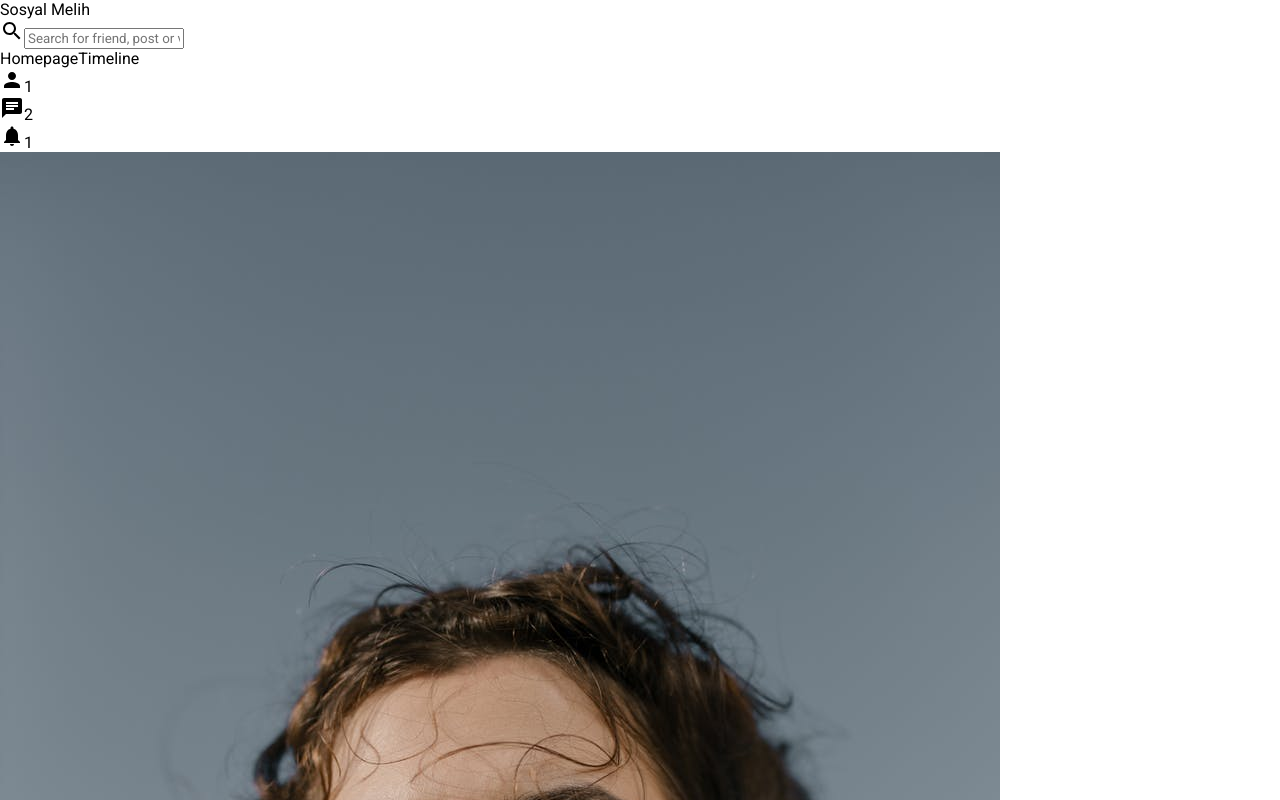
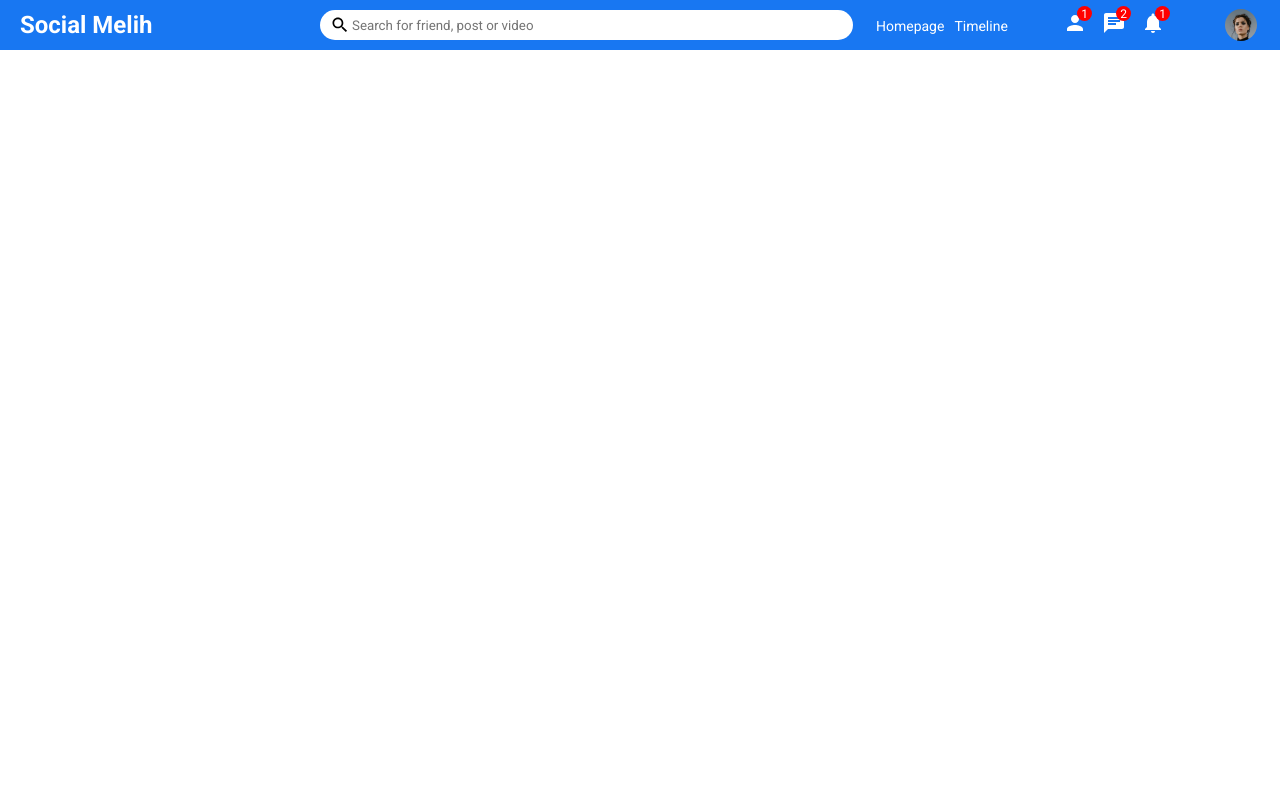
Before and after one commit to yenilikci/MERN-SocialMedia, a React (Create React App) app in the folder ui/: page / in a window 1280 px wide. Shown: the top 800 px of the page. Built offline with nearby package versions, Linux system fonts and the light colour scheme.

Commit message:
Topbar component için css yazıldı

```diff
--- a/ui/src/components/topbar/Topbar.jsx
+++ b/ui/src/components/topbar/Topbar.jsx
@@ -6,11 +6,11 @@
   return (
     <div className="topbarContainer">
       <div className="topbarLeft">
-        <span className="logo">Sosyal Melih</span>
+        <span className="logo">Social Melih</span>
       </div>
       <div className="topbarCenter">
         <div className="searchBar">
-          <Search />
+          <Search style={{ fontSize: 20, marginLeft: 10 }} />
           <input
             placeholder="Search for friend, post or video"
             className="searchInput"
--- a/ui/src/components/topbar/topbar.css
+++ b/ui/src/components/topbar/topbar.css
@@ -0,0 +1,90 @@
+.topbarContainer {
+  height: 50px;
+  width: 100%;
+  background-color: #1877f2;
+  display: flex;
+  align-items: center;
+  position: sticky;
+  top: 0;
+}
+
+.topbarLeft {
+  flex: 3;
+}
+
+.logo {
+  font-size: 24px;
+  margin-left: 20px;
+  font-weight: bold;
+  color: white;
+  cursor: pointer;
+}
+
+.topbarCenter {
+  flex: 5;
+}
+
+.searchBar {
+  width: 100%;
+  height: 30px;
+  background-color: white;
+  border-radius: 30px;
+  display: flex;
+  align-items: center;
+}
+
+.searchInput {
+  border: none;
+  width: 70%;
+}
+
+.searchInput:focus {
+  outline: none; /*dış input anahat olmasın*/
+}
+
+.topbarRight {
+  flex: 4;
+  display: flex;
+  align-items: center;
+  justify-content: space-around;
+  color: white;
+}
+
+.topbarLink {
+  margin-right: 10px;
+  font-size: 14px;
+  cursor: pointer;
+}
+
+.topbarIcons {
+  display: flex;
+}
+
+.topbarIconItem {
+  margin-right: 15px;
+  cursor: pointer;
+  position: relative;
+}
+
+.topbarIconBadge {
+  width: 15px;
+  height: 15px;
+  background-color: red;
+  border-radius: 50%;
+  color: white;
+  position: absolute;
+  top: -5px;
+  right: -5px;
+  display: flex;
+  align-items: center;
+  justify-content: center;
+  font-size: 12px;
+}
+
+.topbarImg {
+  width: 32px;
+  height: 32px;
+  border-radius: 50%;
+  object-fit: cover; /*kaplaması için*/
+  cursor: pointer;
+}
```
